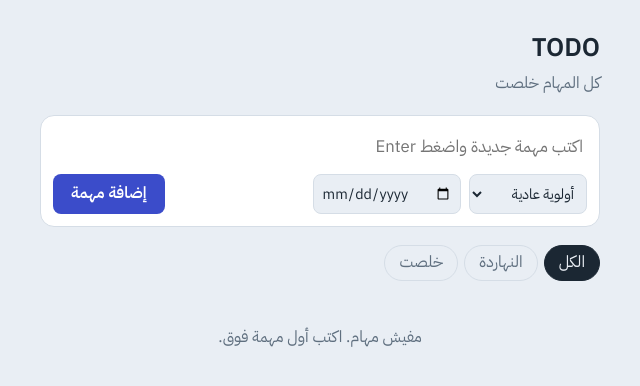
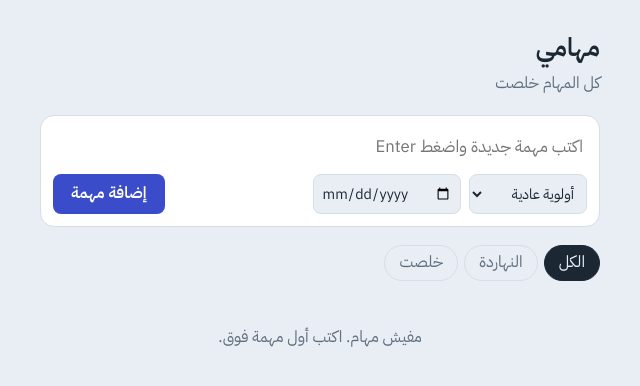
Before and after one commit to 3bd03wad/todo-app, a plain HTML site: page index.html in a window 1280 px wide. Shown: the full height of the page, 320-960 px from the left. Drawn offline with Linux system fonts and the light colour scheme.

Commit message:
Add files via upload

```diff
--- a/index.html
+++ b/index.html
@@ -3,7 +3,7 @@
 <head>
 <meta charset="utf-8">
 <meta name="viewport" content="width=device-width, initial-scale=1, viewport-fit=cover">
-<title>TODO</title>
+<title>مهامي</title>
 <link rel="manifest" href="manifest.json">
 <meta name="theme-color" content="#3b4cca">
 <link rel="icon" href="icon-192.png">
@@ -87,7 +87,7 @@ li.done .txt { text-decoration: line-through; color: var(--muted); }
 </head>
 <body>
 <main>
-  <h1>TODO</h1>
+  <h1>مهامي</h1>
   <p class="sub" id="count"></p>
 
   <div class="add">
```
